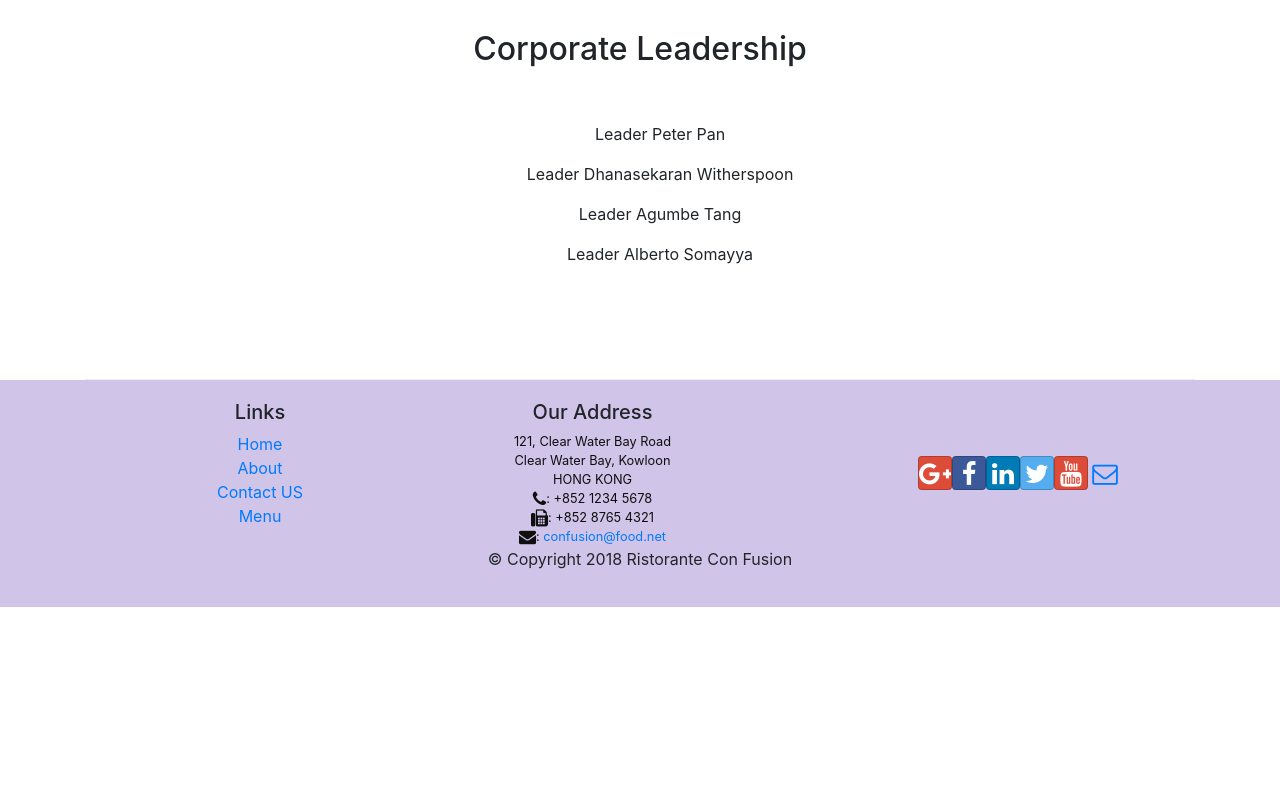
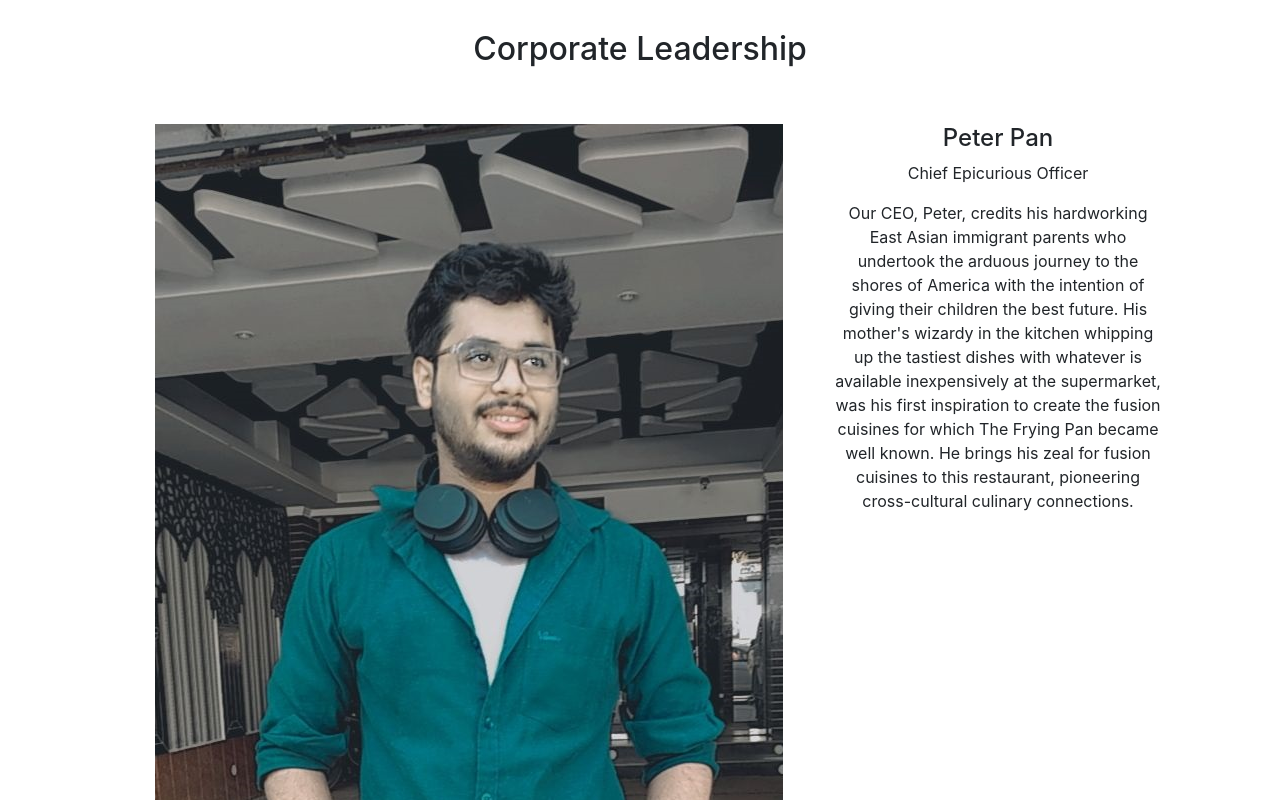
Before and after one commit to moonkabir/fedw-my-app, a React (Create React App) app: page /aboutus in a window 1280 px wide. Shown: the part 1000-1800 px from the top of the page. Before the commit the page ends 1607 px from the top, so only its background shows below. Built offline with nearby package versions, Linux system fonts and the light colour scheme.

Commit message:
weak2 assignment 2 modify about us page

```diff
--- a/src/components/AboutComponent.js
+++ b/src/components/AboutComponent.js
@@ -4,11 +4,34 @@
 
 function About(props) {
 
-    const leaders = props.leaders.map((leader) => {
+    // const leaders = props.leaders.map((leader) => {
+    //     return (
+    //         <p>Leader {leader.name}</p>
+    //     );
+    // });
+
+    const leaders = props.leaders.map(leader => {
         return (
-            <p>Leader {leader.name}</p>
+            <RenderLeader leader={leader} />
         );
-    });
+    })
+
+    function RenderLeader({leader}){
+        return (
+            <div key={leader.id} className="col-12 mt-5">
+                <Media tag="li">
+                    <Media left middle>
+                        <Media object src={leader.image} alt={leader.name} />
+                    </Media>
+                    <Media body className="ml-5">
+                        <Media heading>{leader.name}</Media>
+                        <p>{leader.designation}</p>
+                        <p>{leader.description}</p>
+                    </Media>
+                </Media>
+            </div>
+        );
+    }
 
     return(
         <div className="container">
```
Also changed, not shown: 1 other file (tests, documents, lock files or other folders).
